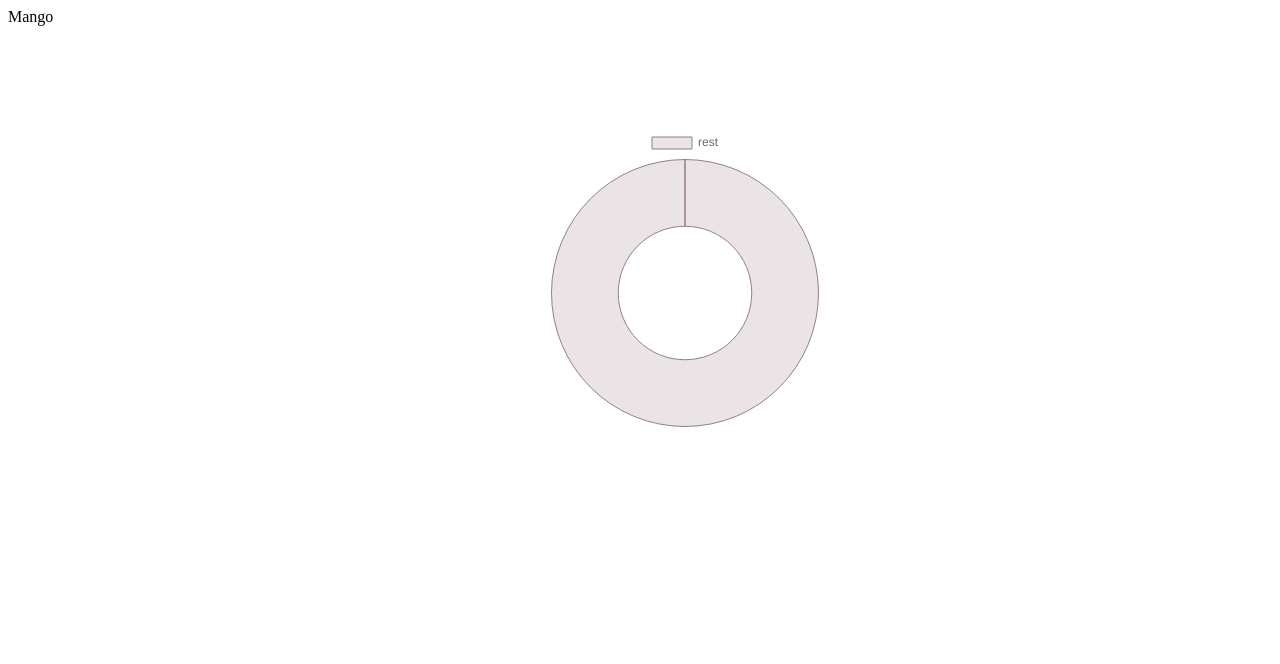
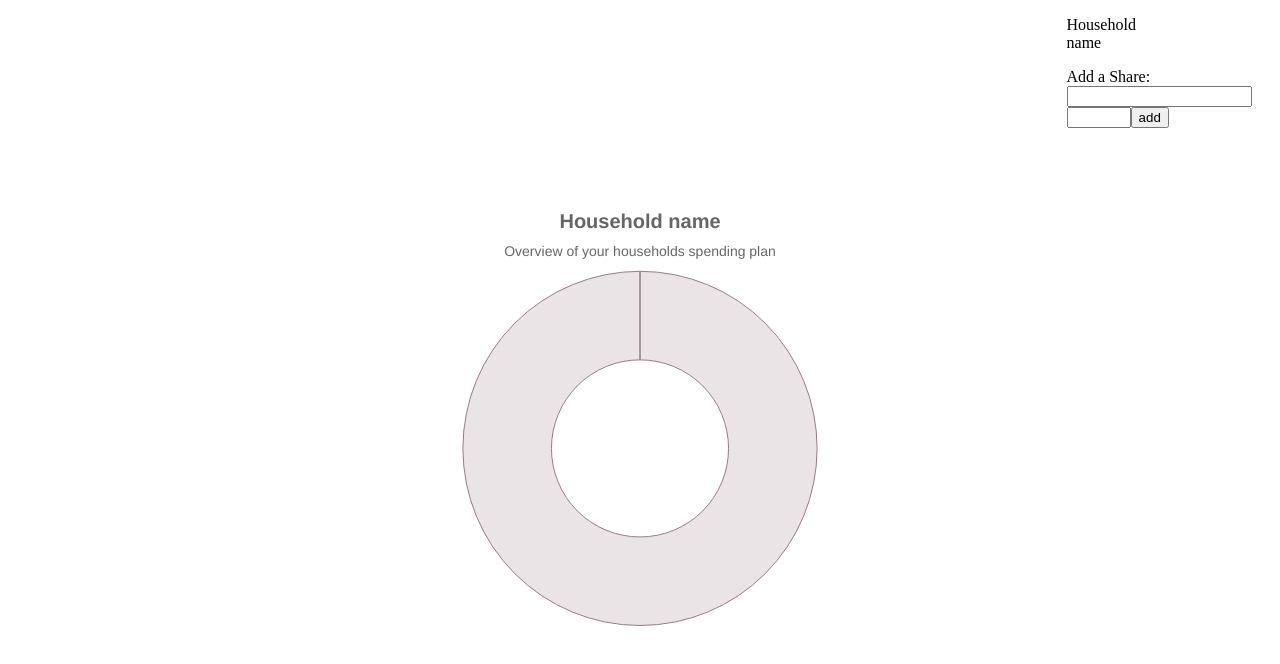
Before and after one commit to devskar/mango-app, a React (Create React App) app: page / in a window 1280 px wide. Shown: the top 664 px of the page. Built offline with nearby package versions, Linux system fonts and the light colour scheme.

Commit message:
Added position of SpendingPlan view and share view

```diff
--- a/src/App.tsx
+++ b/src/App.tsx
@@ -1,4 +1,4 @@
-import React from 'react';
+import ShareView from './components/ShareView';
 import SpendingPlanView from './components/SpendingPlanView';
 import './styles/index.css';
 import './styles/positioning.css';
@@ -6,9 +6,8 @@ import './styles/positioning.css';
 function App() {
   return (
     <div id='display'>
-      Mango
       <SpendingPlanView />
-      {/* <HouseholdView /> */}
+      <ShareView />
     </div>
   );
 }
--- a/src/HouseholdController.tsx
+++ b/src/HouseholdController.tsx
@@ -67,10 +67,10 @@ class HouseholdController {
     this._expenses = value;
   }
 
-  public get name(): String {
+  public get name(): string {
     return this._model.name;
   }
-  public set name(value: String) {
+  public set name(value: string) {
     this._model.name = value;
   }
 
--- a/src/components/HouseholdView.tsx
+++ b/src/components/ShareView.tsx
@@ -5,14 +5,14 @@ import { Share } from '../models/SpendingPlanModel';
 
 interface Props {}
 
-const HouseholdView: React.FC<Props> = () => {
+const ShareView: React.FC<Props> = () => {
   const household = useContext(HouseholdControllerContext);
 
   const nameRef = useRef<HTMLInputElement>(null);
   const amountRef = useRef<HTMLInputElement>(null);
 
   return (
-    <div>
+    <div id='shareView'>
       <p>{household.name}</p>
       Add a Share:
       <input ref={nameRef} type='text' />
@@ -30,4 +30,4 @@ const HouseholdView: React.FC<Props> = () => {
   );
 };
 
-export default observer(HouseholdView);
+export default observer(ShareView);
--- a/src/components/SpendingPlanView.tsx
+++ b/src/components/SpendingPlanView.tsx
@@ -57,8 +57,31 @@ const SpendingPlanView = () => {
     ],
   };
   return (
-    <div id='spendingPlanDoughnut' style={{ width: '300px', height: '300px' }}>
-      <Doughnut data={data}></Doughnut>
+    <div id='spendingPlanDoughnutContainer'>
+      <Doughnut
+        options={{
+          plugins: {
+            title: {
+              display: true,
+              text: household.name,
+              font: { size: 20 },
+            },
+            subtitle: {
+              display: true,
+              text: 'Overview of your households spending plan',
+              font: { size: 14 },
+              padding: {
+                bottom: 10,
+              },
+            },
+
+            legend: {
+              display: false,
+            },
+          },
+        }}
+        data={data}
+      ></Doughnut>
     </div>
   );
 };
--- a/src/models/HouseholdModel.ts
+++ b/src/models/HouseholdModel.ts
@@ -1,17 +1,17 @@
 import { makeAutoObservable } from 'mobx';
 
 class HouseholdModel {
-  private _name: String;
+  private _name: string;
 
-  constructor(name: String) {
+  constructor(name: string) {
     makeAutoObservable(this);
     this._name = name;
   }
 
-  public get name(): String {
+  public get name(): string {
     return this._name;
   }
-  public set name(value: String) {
+  public set name(value: string) {
     this._name = value;
   }
 }
--- a/src/styles/index.css
+++ b/src/styles/index.css
@@ -1,18 +1,9 @@
 body {
   /* background-color: #7e7a7a; */
+  margin: 0;
+  padding: 0;
 }
 
 * {
   /* color: white; */
 }
-
-input {
-  border: none;
-  border-bottom: 1px solid white;
-  background-color: #7e7a7a;
-  color: white;
-  font-size: 1.5em;
-  font-family: 'Roboto', sans-serif;
-  padding: 0.5em;
-  margin: 0.5em;
-}
--- a/src/styles/positioning.css
+++ b/src/styles/positioning.css
@@ -4,6 +4,7 @@
 }
 
 #display {
+  height: 100vh;
   display: grid;
 
   grid-template-columns: repeat(
@@ -16,7 +17,15 @@
   );
 }
 
-#spendingPlanDoughnut {
-  grid-column: 6 / span 4;
-  grid-row: 4 / span 2;
+#spendingPlanDoughnutContainer {
+  grid-column: 5 / span 4;
+  grid-row: 3 / span 4;
+
+  height: 100%;
+  width: 100%;
 }
+
+#shareView {
+  grid-column: 11 / span 1;
+  grid-row: 0 / span 2;
+}
```
